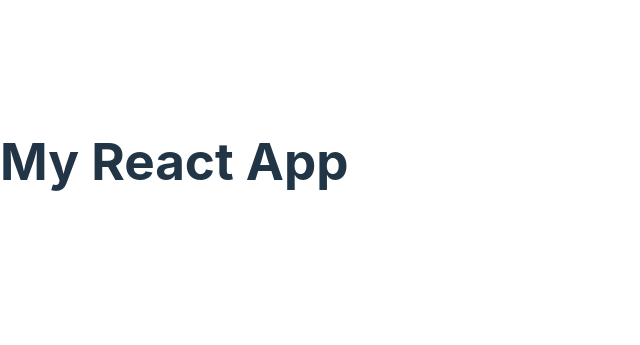
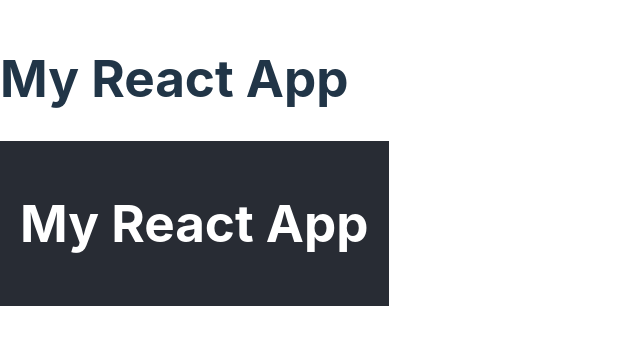
Before and after one commit to EdnaldoLuiz/alura-flix, a React (Vite) app: page / in a window 1280 px wide. Shown: the part 239-584 px from the top of the page, without its empty margins (0-640 px from the left). Built offline with nearby package versions, Linux system fonts and the light colour scheme.

Commit message:
config styles

```diff
--- a/src/App.jsx
+++ b/src/App.jsx
@@ -1,9 +1,11 @@
-import Header from './components/Header';
+import Footer from "./components/Footer/Footer";
+import Header from "./components/Header/Header";
 
 function App() {
     return (
         <>
             <Header />
+            <Footer />
         </>
     );
 }
--- a/src/components/Footer/Footer.jsx
+++ b/src/components/Footer/Footer.jsx
@@ -0,0 +1,13 @@
+import styles from './Footer.module.css'
+
+  const Footer = () => {
+    return (
+        <>
+            <footer className={styles.footer}>
+                <h1>My React App</h1>
+            </footer>
+        </>
+    );
+}
+
+export default Footer;
--- /dev/null
+++ b/src/components/Footer/Footer.module.css
@@ -0,0 +1,6 @@
+.footer {
+    background-color: #282c34;
+    padding: 20px;
+    color: white;
+    text-align: center;
+}
--- a/src/components/Header/Header.jsx
+++ b/src/components/Header/Header.jsx
@@ -1,12 +1,14 @@
-import './Header.css';
+import styles from './Header.module.css'
 
-export const Header = (props) => {
+ const Header = (props) => {
     console.log(props);
     return (
         <>
-            <header>
+            <header className={styles}>
                 <h1>My React App</h1>
             </header>
         </>
     );
 };
+
+export default Header;
--- a/src/components/Header/index.jsx
+++ /dev/null
@@ -1,3 +0,0 @@
-import { Header } from './Header';
-
-export default Header;
```
Also changed, not shown: src/components/Header/Header.css (deleted), src/components/Header/Header.module.css (added).
